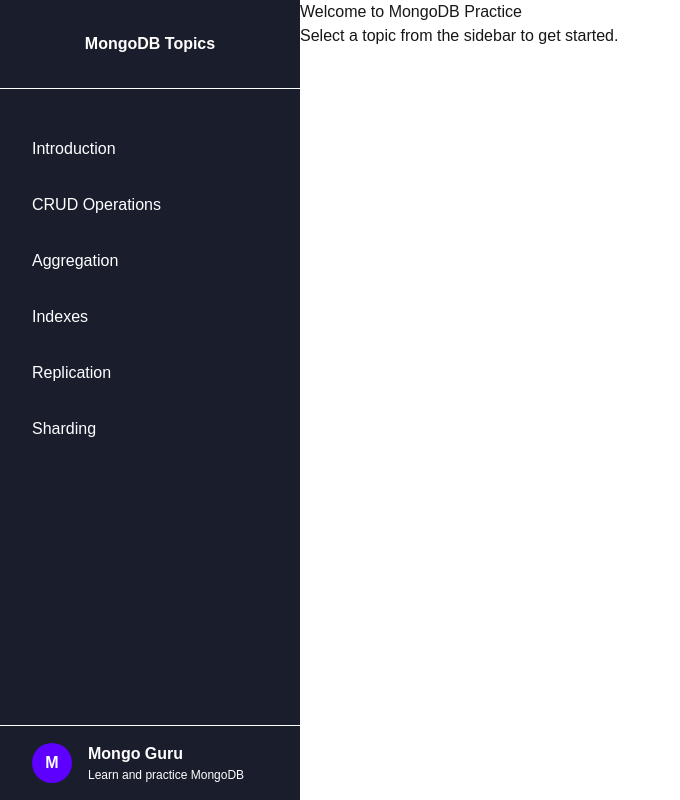
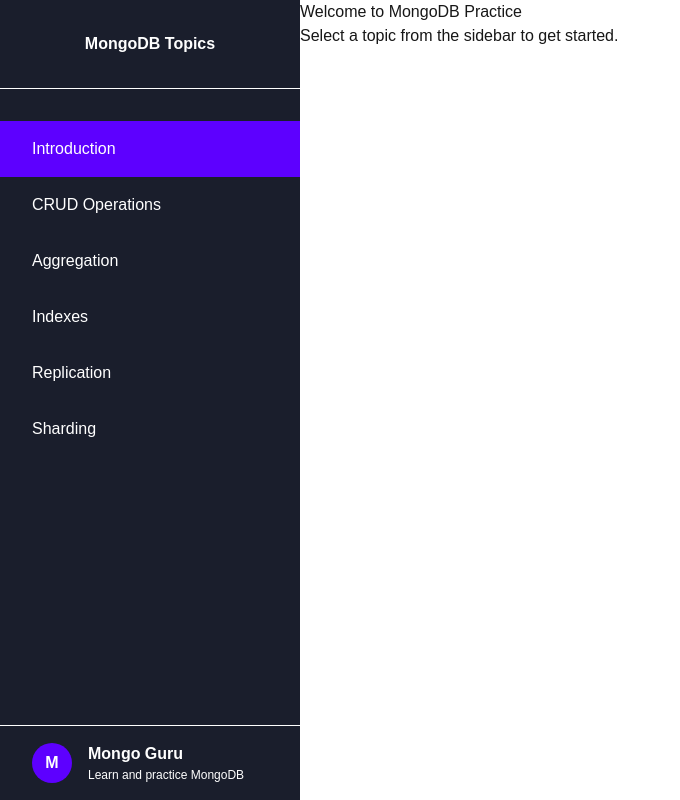
Before and after one commit to Ojasvita23/mongo-guru, a Next.js app: page / in a window 1280 px wide. Shown: the whole page, without its empty margins (0-680 px from the left). Built offline with nearby package versions, Linux system fonts and the light colour scheme.

Commit message:
show selected menu with different background color

```diff
--- a/src/app/components/sidebar/index.tsx
+++ b/src/app/components/sidebar/index.tsx
@@ -54,7 +54,6 @@
       </div>
       <ul
         style={{
-        // padding: "32px 0",
           overflow: "auto",
           flexGrow: 1,
         }}
@@ -62,7 +61,13 @@
         {topics.map((topic) => {
           return (
             <Link key={topic.slug} href={`/topics/${topic.slug}`}>
-              <li style={{ padding: "16px 32px" }}>
+              <li
+                style={{
+                  padding: "16px 32px",
+                  backgroundColor:
+                    active === topic?.slug ? colors.purple.dark : "",
+                }}
+              >
                 <span onClick={() => setActive(topic.slug)}>{topic.name}</span>
               </li>
             </Link>
```
